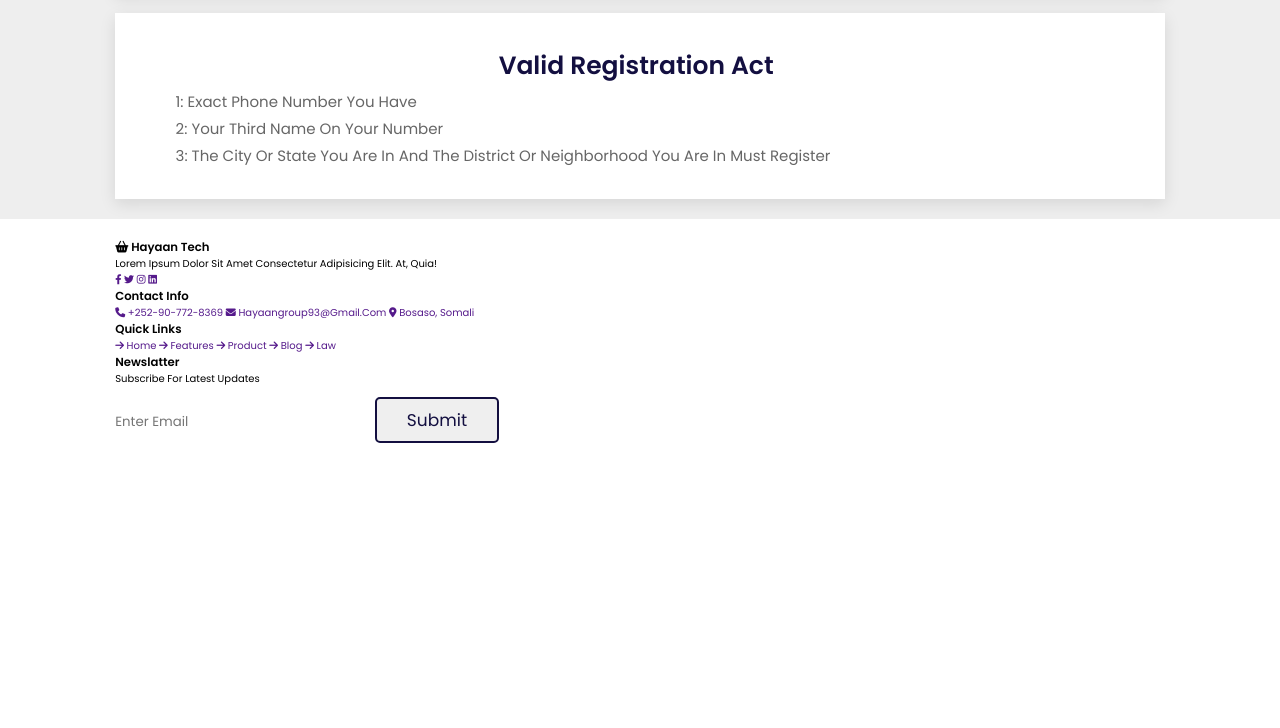
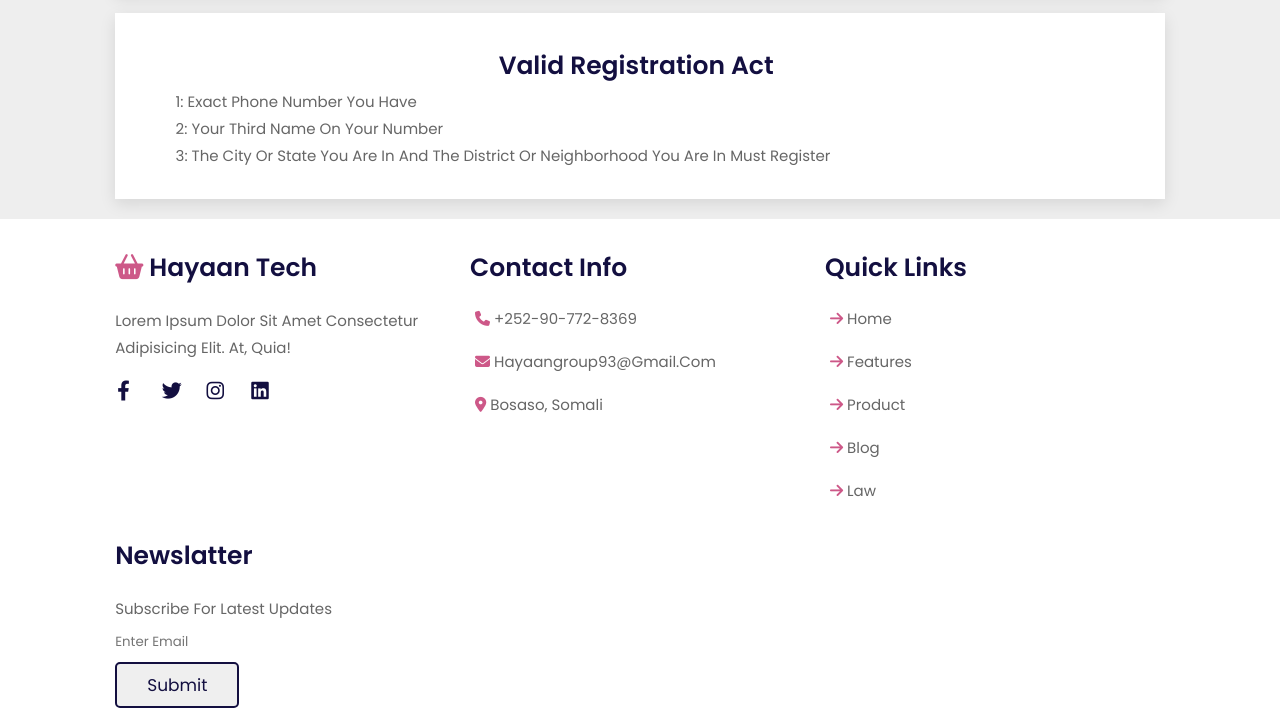
Before and after one commit to hay12k/hayaan-tech, a PHP site: page / in a window 1280 px wide. Shown: the part 4319-5047 px from the top of the page. Before the commit the page ends 4762 px from the top, so only its background shows below. Run offline with PHP 8.4, Linux system fonts and the light colour scheme; some libraries are stand-ins or nearby versions.

Commit message:
modified:   assets/style.css 	modified:   index.html

```diff
--- a/assets/style.css
+++ b/assets/style.css
@@ -522,32 +522,41 @@ section{
     grid-template-columns: repeat(auto-fit, minmax(30rem, 1fr));
     gap: 1.5rem;
 }
-.footer .box-container.box h3{
+.footer .box-container .box h3{
     font-size: 2.5rem;
     color: var(--black);
     padding: 1rem 0;
 }
-.footer .box-container.box h3 i{
+.footer .box-container .box h3 i{
     color: var(--orange);
 }
-.footer .box-container.box a{
+.footer .box-container .box .links{
     display: block;
     font-size: 1.5rem;
     color: var(--light-color);
     padding: 1rem 0;
 }
-.footer .box-container.box a i{
+.footer .box-container .box .links i{
     color: var(--orange);
     padding-left: .5rem;
 }
-.footer .box-container.box a:hover i{
+.footer .box-container .box .links:hover i{
     padding-left: 2rem;
 }
-.footer .box-container.box p{
+.footer .box-container .box p{
     line-height: 1.8;
     font-size: 1.5rem;
     color: var(--light-color);
     padding: 1rem 0;
+}
+.footer .box-container .box .share a{
+    height: 4rem;
+    width: 4rem;
+    line-height: 4rem;
+    border-radius: .5rem;
+    font-size: 2rem;
+    color: var(--black);
+    margin-left: .2rem;
 }
 
 
--- a/index.html
+++ b/index.html
@@ -289,7 +289,7 @@
 
     <!-- footer section starts -->
         <section class="footer">
-            <div class="box container">
+            <div class="box-container">
                 <div class="box">
                     <h3><i class="fas fa-shopping-basket"></i> Hayaan Tech</h3>
                     <p>Lorem ipsum dolor sit amet consectetur adipisicing elit. At, quia!</p>
```
